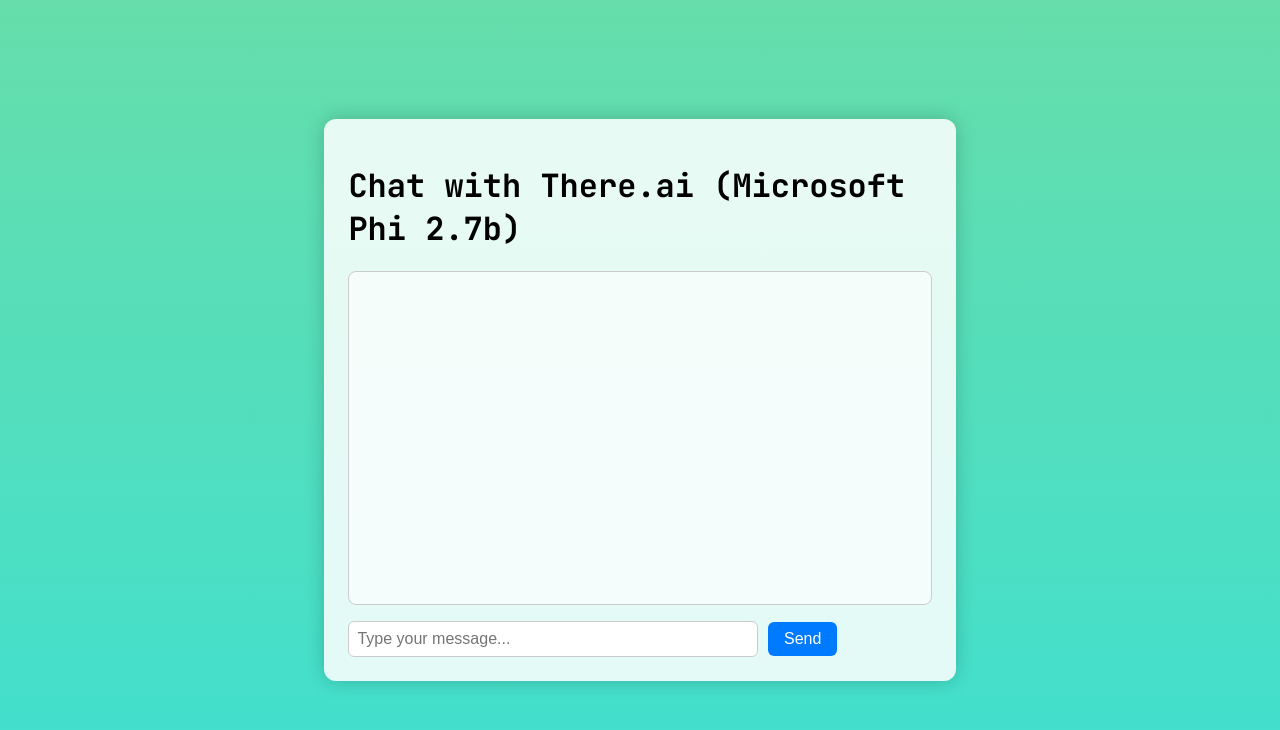
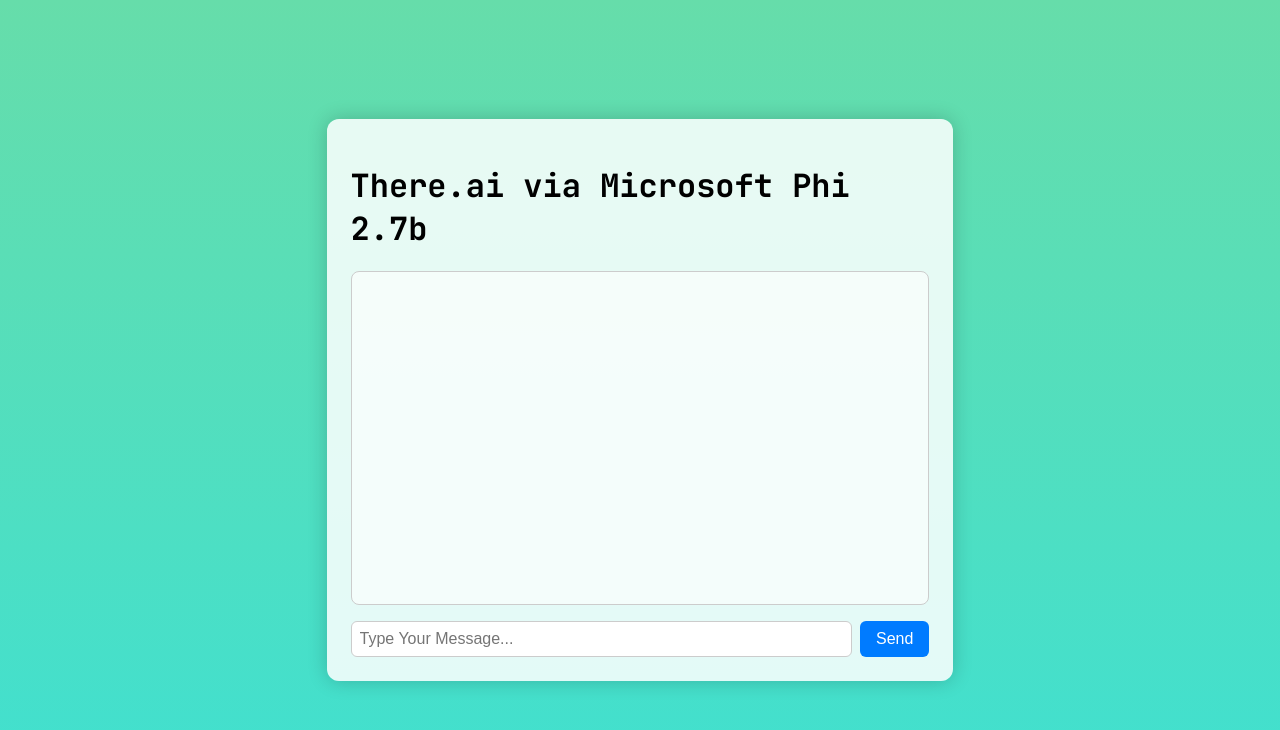
Before and after one commit to cryMises/there.ai, a plain HTML site: page index.html in a window 1280 px wide. Drawn offline with Linux system fonts and the light colour scheme.

Commit message:
Add files via upload

```diff
--- a/index.html
+++ b/index.html
@@ -11,10 +11,10 @@
 </head>
   <body>
     <div class="container">
-      <h1>Chat with There.ai (Microsoft Phi 2.7b)</h1>
+      <h1 class="typing">There.ai via Microsoft Phi 2.7b</h1>
       <div id="chat"></div>
-        <div>
-          <input type="text" id="prompt" placeholder="Type your message..." size="40">
+        <div id="input-container">
+          <input type="text" id="prompt" placeholder="Type Your Message..." size="40">
           <button onclick="send()">Send</button>
         </div>
       </div>
```
